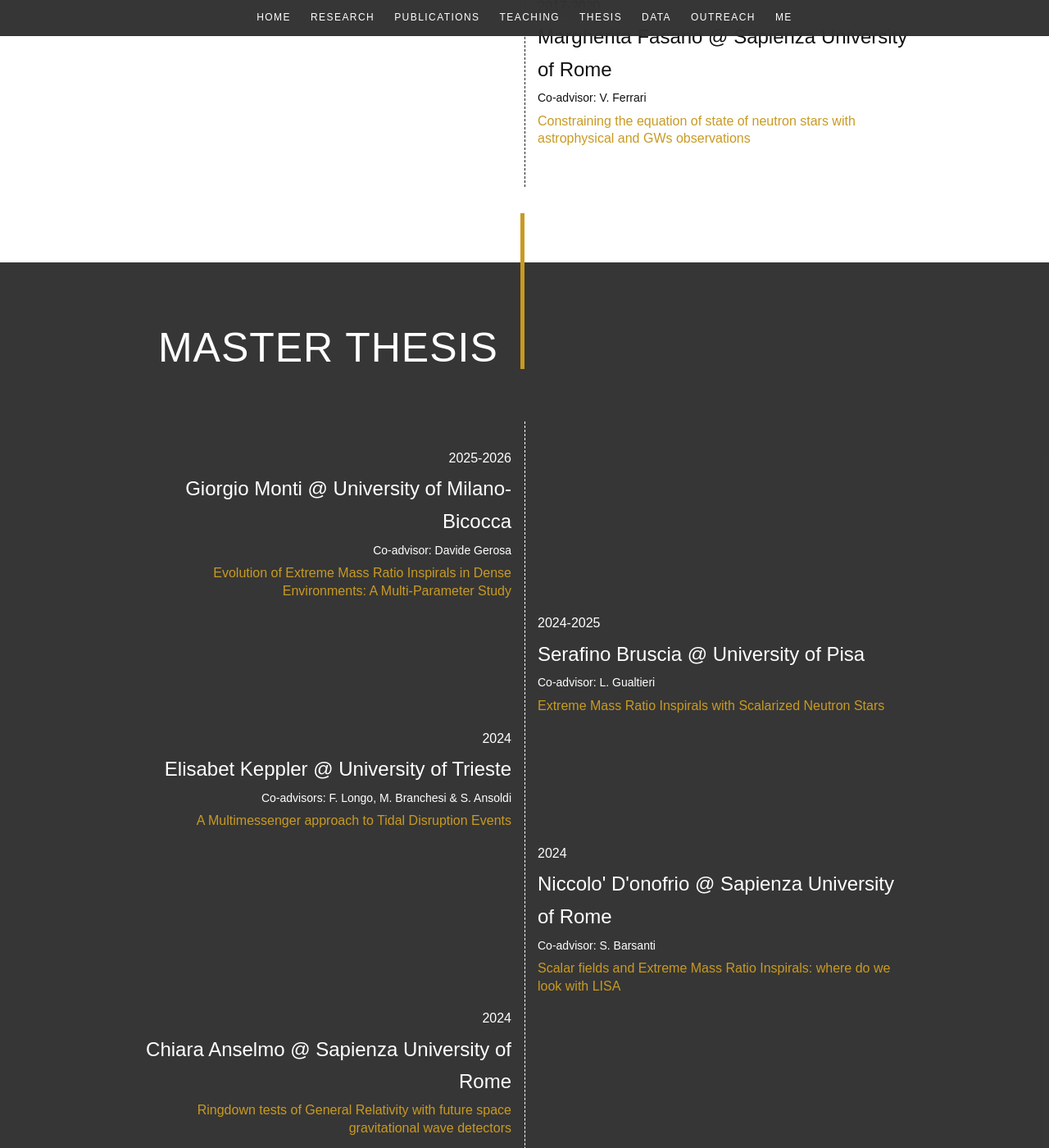
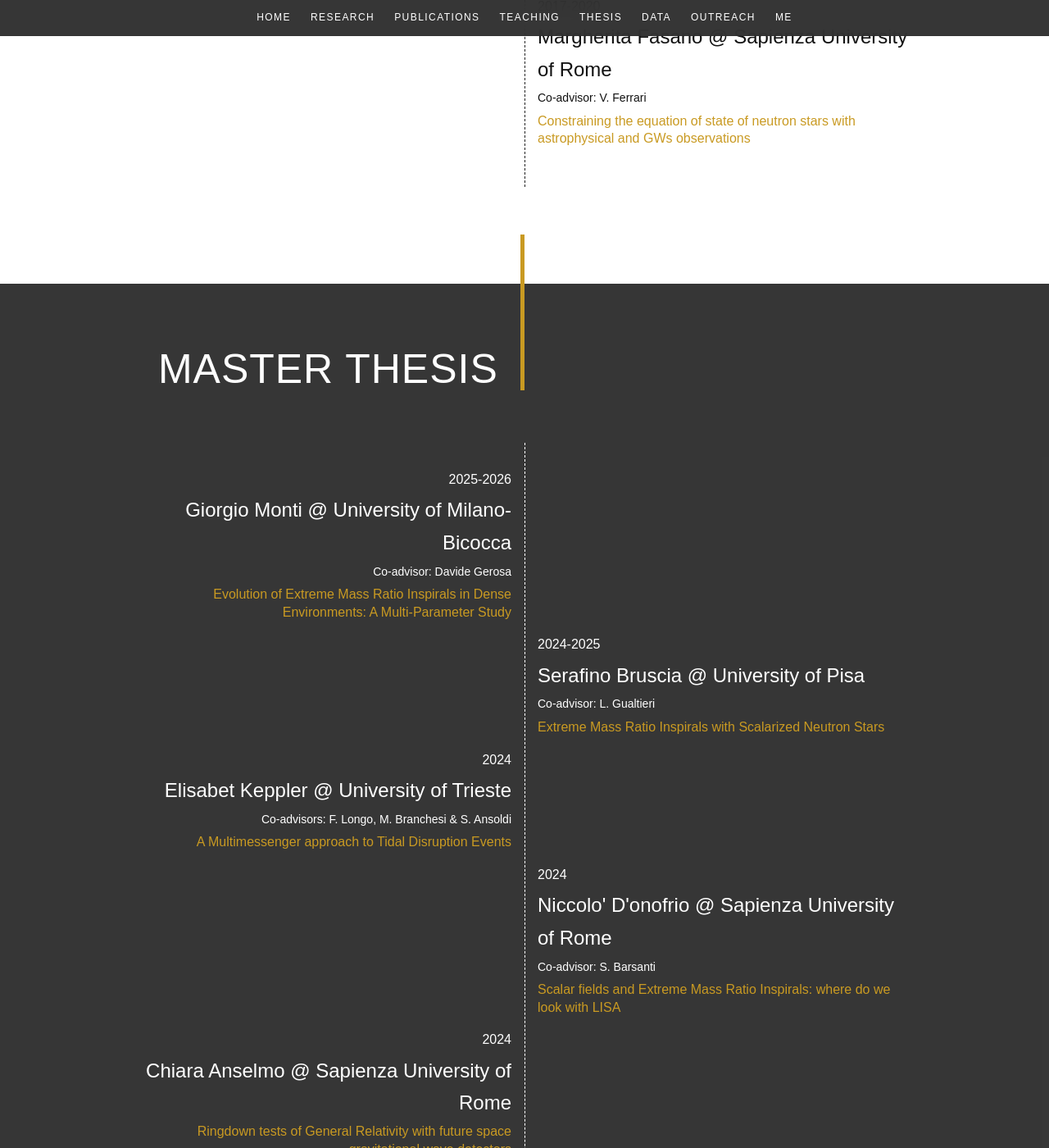
Before and after one commit to masellia/andreamaselli.github.io, a Jekyll site: the page built from pages/thesis.md, in a window 1280 px wide and 1400 px high, scrolled down 1984 px. Shown: the whole window at 82% size. Built offline with Jekyll 4.4.1, drawn with Linux system fonts in a browser that asks for light colours; some web fonts are replaced.

Commit message:
thesis page

```diff
--- a/assets/css/main.css
+++ b/assets/css/main.css
@@ -692,7 +692,7 @@ body {
 .master-thesis-section {
   background: rgba(44,44,44,0.95);
   padding: 0rem 0 7rem;
-  margin-top: 5rem;
+  margin-top: 8rem;
 }
 
 .master-header {
@@ -702,7 +702,7 @@ body {
   align-items: flex-end;
   margin-bottom: 4rem;
   padding-right: 50%;
-  margin-top: -20px;
+  margin-top: -10px;
 }
 
 .master-header-title {
```
